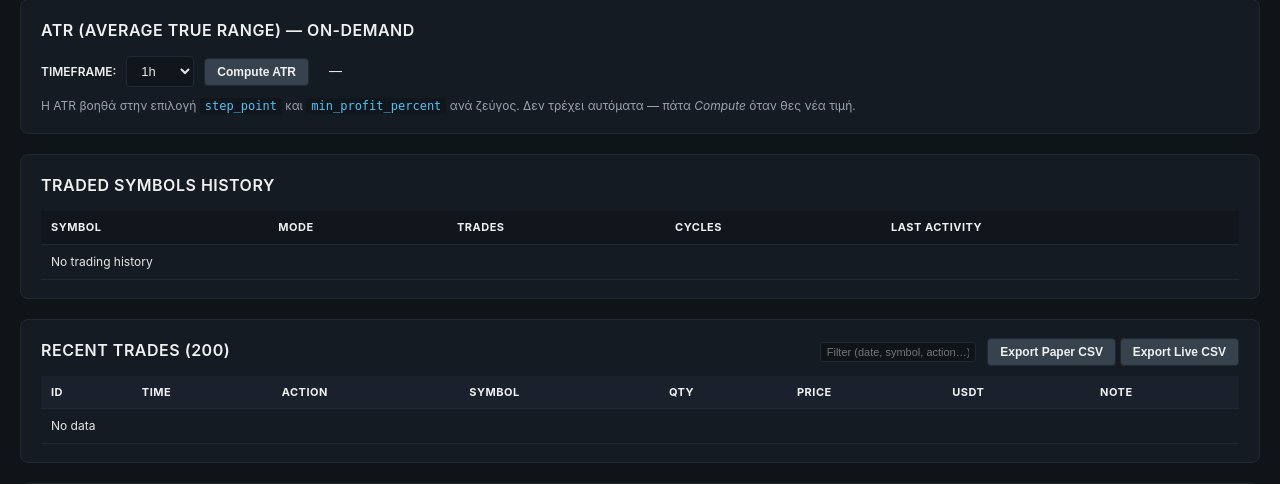
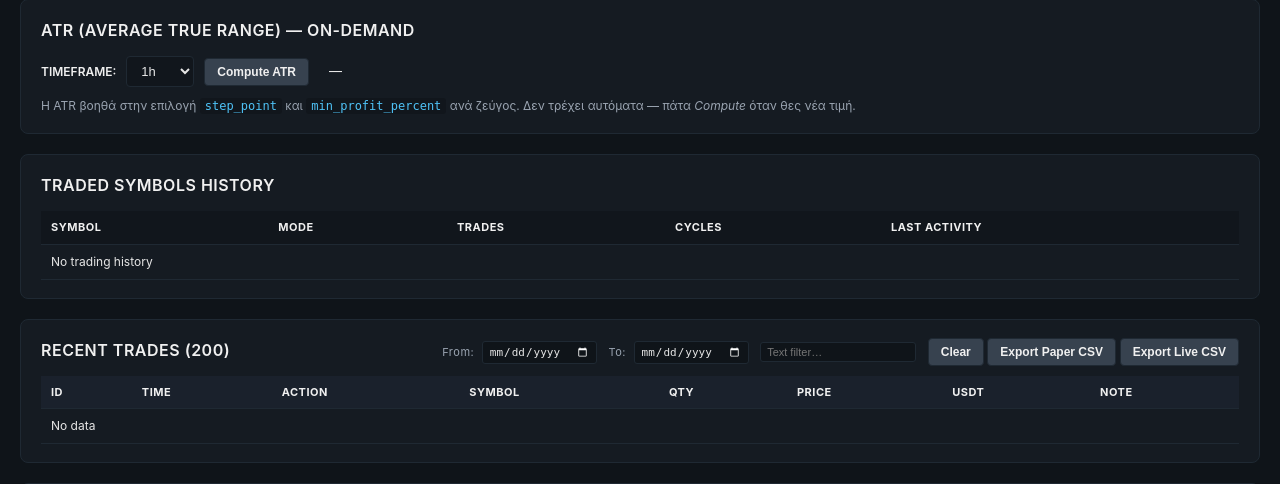
Before and after one commit to akridakiOLE/arbitrading-project, a Flask app: page /dashboard in a window 1280 px wide. Shown: the part 1705-2189 px from the top of the page. Run offline with Flask 3, Linux system fonts and the light colour scheme; the visitor is signed in with stand-in values (Sample User, id 1); data that the repository does not hold is empty.

Commit message:
feat(ui): date range filter + export with date range

```diff
--- a/web/app.py
+++ b/web/app.py
@@ -153,11 +153,24 @@ def create_app() -> Flask:
         if not Path(db_name).exists():
             return jsonify({"error": f"{db_name} not found"}), 404
 
+        # v6.x: optional date range filter (start_date / end_date in YYYY-MM-DD)
+        start_date = request.args.get("start_date")  # inclusive
+        end_date   = request.args.get("end_date")    # inclusive
+        where_clauses = []
+        params = []
+        if start_date:
+            where_clauses.append("ts_iso >= ?")
+            params.append(start_date + "T00:00:00")
+        if end_date:
+            where_clauses.append("ts_iso <= ?")
+            params.append(end_date + "T23:59:59.999999")
+        where_sql = ("WHERE " + " AND ".join(where_clauses)) if where_clauses else ""
+
         try:
             conn = sqlite3.connect(db_name)
             conn.row_factory = sqlite3.Row
             rows = conn.execute(
-                f"SELECT * FROM {table} ORDER BY id ASC"
+                f"SELECT * FROM {table} {where_sql} ORDER BY id ASC", params
             ).fetchall()
             conn.close()
         except Exception as e:
@@ -172,8 +185,12 @@ def create_app() -> Flask:
         else:
             output.write("(no trades)\n")
 
+        # v6.x: filename περιλαμβάνει date range αν δόθηκε
         ts = _dt.utcnow().strftime("%Y%m%d_%H%M%S")
-        filename = f"{mode}_trades_{ts}.csv"
+        range_suffix = ""
+        if start_date or end_date:
+            range_suffix = f"_{start_date or 'start'}_to_{end_date or 'end'}"
+        filename = f"{mode}_trades{range_suffix}_{ts}.csv"
         return Response(
             output.getvalue(),
             mimetype="text/csv",
--- a/web/static/app.js
+++ b/web/static/app.js
@@ -467,13 +467,22 @@ function renderTradesTable() {
   const tbody = document.querySelector('#trades-table tbody');
   if (!tbody) return;
   const filterEl = document.getElementById('trades-filter');
-  const q = (filterEl ? filterEl.value : '').trim().toLowerCase();
-  const filtered = q
-    ? _tradesCache.filter(t => {
-        const blob = `${t.ts_iso || ''} ${t.action || ''} ${t.symbol || ''} ${t.note || ''}`.toLowerCase();
-        return blob.includes(q);
-      })
-    : _tradesCache;
+  const fromEl   = document.getElementById('trades-filter-from');
+  const toEl     = document.getElementById('trades-filter-to');
+  const q        = (filterEl ? filterEl.value : '').trim().toLowerCase();
+  const fromDate = fromEl ? fromEl.value : '';   // "YYYY-MM-DD" από native date input
+  const toDate   = toEl   ? toEl.value   : '';
+
+  const filtered = _tradesCache.filter(t => {
+    const tsDate = (t.ts_iso || '').slice(0, 10);  // ISO start = "YYYY-MM-DD"
+    if (fromDate && tsDate < fromDate) return false;
+    if (toDate   && tsDate > toDate)   return false;
+    if (q) {
+      const blob = `${t.ts_iso || ''} ${t.action || ''} ${t.symbol || ''} ${t.note || ''}`.toLowerCase();
+      if (!blob.includes(q)) return false;
+    }
+    return true;
+  });
   if (filtered.length === 0) {
     tbody.innerHTML = '<tr><td colspan=8>No data</td></tr>';
     return;
@@ -501,10 +510,25 @@ async function loadTrades() {
   } catch (e) { console.error('trades failed', e); }
 }
 
-// v6.x: filter input live
+// v6.x: filter inputs live (text + date range) + Clear button
 (function () {
-  const f = document.getElementById('trades-filter');
-  if (f) f.addEventListener('input', renderTradesTable);
+  ['trades-filter', 'trades-filter-from', 'trades-filter-to'].forEach(id => {
+    const el = document.getElementById(id);
+    if (el) {
+      el.addEventListener('input',  renderTradesTable);
+      el.addEventListener('change', renderTradesTable);
+    }
+  });
+  const clearBtn = document.getElementById('btn-filter-clear');
+  if (clearBtn) {
+    clearBtn.addEventListener('click', () => {
+      ['trades-filter', 'trades-filter-from', 'trades-filter-to'].forEach(id => {
+        const el = document.getElementById(id);
+        if (el) el.value = '';
+      });
+      renderTradesTable();
+    });
+  }
 })();
 
 async function loadStates() {
@@ -564,7 +588,15 @@ async function refreshAll() {
 function downloadTradesCSV(mode) {
   // Δεν χρησιμοποιούμε api() γιατί θέλουμε binary download, όχι JSON.
   // Browser θα κατεβάσει το CSV ως αρχείο μέσω Content-Disposition header.
-  window.location.href = `/api/trades/export?mode=${encodeURIComponent(mode)}`;
+  // v6.x: αν είναι επιλεγμένες ημερομηνίες στα date pickers, περνάμε τις στο export.
+  const fromEl = document.getElementById('trades-filter-from');
+  const toEl   = document.getElementById('trades-filter-to');
+  const fromDate = fromEl ? fromEl.value : '';
+  const toDate   = toEl   ? toEl.value   : '';
+  let url = `/api/trades/export?mode=${encodeURIComponent(mode)}`;
+  if (fromDate) url += `&start_date=${encodeURIComponent(fromDate)}`;
+  if (toDate)   url += `&end_date=${encodeURIComponent(toDate)}`;
+  window.location.href = url;
 }
 const _btnExportPaper = document.getElementById('btn-export-paper');
 if (_btnExportPaper) _btnExportPaper.addEventListener('click', () => downloadTradesCSV('paper'));
--- a/web/templates/dashboard.html
+++ b/web/templates/dashboard.html
@@ -304,9 +304,14 @@
   <section class="panel">
     <h2>Recent Trades (200)
       <span style="float:right; font-size:11px; font-weight:400; text-transform:none;">
-        <input type="text" id="trades-filter" placeholder="Filter (date, symbol, action…)" style="margin-right:8px; padding:3px 6px; background:#0f1419; border:1px solid #1f2933; color:#e6e6e6; border-radius:3px; font-size:11px;">
-        <button type="button" id="btn-export-paper" class="btn-mini" title="Κατεβάζει ΟΛΑ τα paper trades σε CSV (manual backup)">Export Paper CSV</button>
-        <button type="button" id="btn-export-live"  class="btn-mini" title="Κατεβάζει ΟΛΑ τα live trades σε CSV (manual backup)">Export Live CSV</button>
+        <label style="margin-right:4px; color:#9aa4b1;">From:</label>
+        <input type="date" id="trades-filter-from" title="Από ημερομηνία (συμπεριλαμβάνεται)" style="padding:3px 6px; background:#0f1419; border:1px solid #1f2933; color:#e6e6e6; border-radius:3px; font-size:11px; color-scheme:dark;">
+        <label style="margin:0 4px 0 8px; color:#9aa4b1;">To:</label>
+        <input type="date" id="trades-filter-to" title="Μέχρι ημερομηνία (συμπεριλαμβάνεται)" style="padding:3px 6px; background:#0f1419; border:1px solid #1f2933; color:#e6e6e6; border-radius:3px; font-size:11px; color-scheme:dark;">
+        <input type="text" id="trades-filter" placeholder="Text filter…" style="margin:0 8px 0 8px; padding:3px 6px; background:#0f1419; border:1px solid #1f2933; color:#e6e6e6; border-radius:3px; font-size:11px;">
+        <button type="button" id="btn-filter-clear" class="btn-mini" title="Καθάρισμα φίλτρων">Clear</button>
+        <button type="button" id="btn-export-paper" class="btn-mini" title="Κατεβάζει paper trades σε CSV — αν είναι επιλεγμένες ημερομηνίες, μόνο αυτό το range">Export Paper CSV</button>
+        <button type="button" id="btn-export-live"  class="btn-mini" title="Κατεβάζει live trades σε CSV — αν είναι επιλεγμένες ημερομηνίες, μόνο αυτό το range">Export Live CSV</button>
       </span>
     </h2>
     <div class="table-wrap trades-table-wrap">
```
